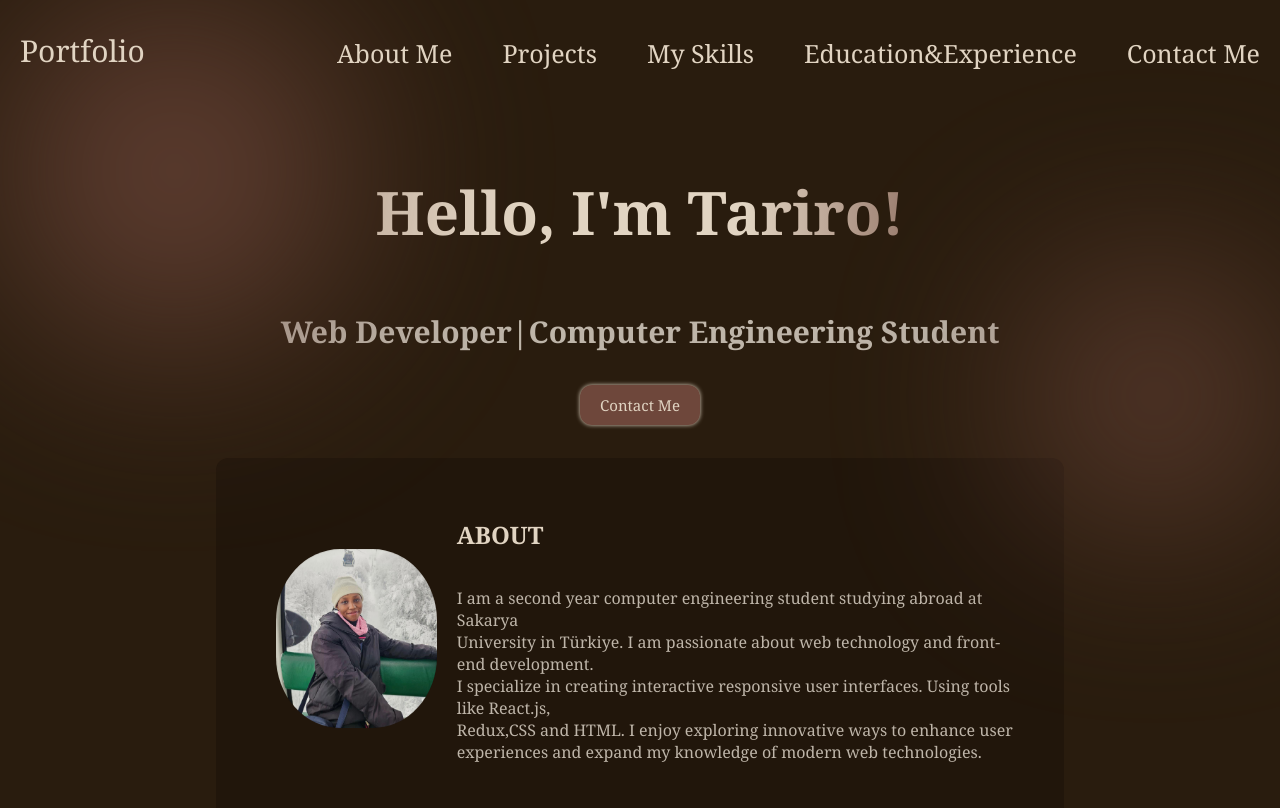
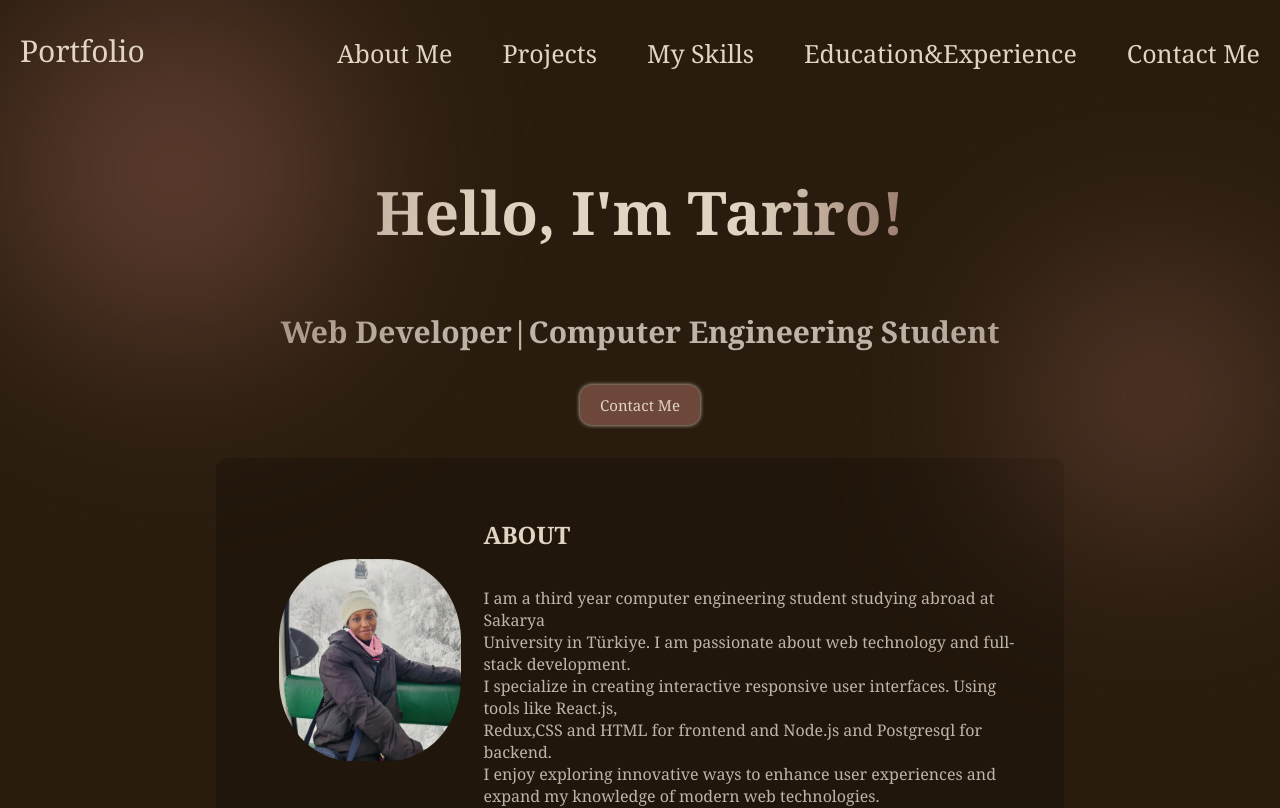
Before and after one commit to MissTee11/WEB-PORTFOLIO, a React (Create React App) app: page / in a window 1280 px wide. Shown: the top 808 px of the page. Built offline with nearby package versions, Linux system fonts and the light colour scheme.

Commit message:
Updated About section

```diff
--- a/src/Components/About.js
+++ b/src/Components/About.js
@@ -12,9 +12,9 @@ function About(){
 
             <div className="About">
             <h2 className="aboutTitle">ABOUT</h2>
-                <p>I am a second year computer engineering student studying abroad at Sakarya<br/>  University in Türkiye. I am passionate
-                    about web technology and front-end development.<br/>  I specialize in creating interactive
-                    responsive user interfaces. Using tools like React.js,<br/> Redux,CSS and HTML.
+                <p>I am a third year computer engineering student studying abroad at Sakarya<br/>  University in Türkiye. I am passionate
+                    about web technology and full-stack development.<br/>  I specialize in creating interactive
+                    responsive user interfaces. Using tools like React.js,<br/> Redux,CSS and HTML for frontend and Node.js and Postgresql for backend.<br/>
                     I enjoy exploring innovative ways to enhance user experiences and expand my knowledge of
                     modern web technologies.
 
```
